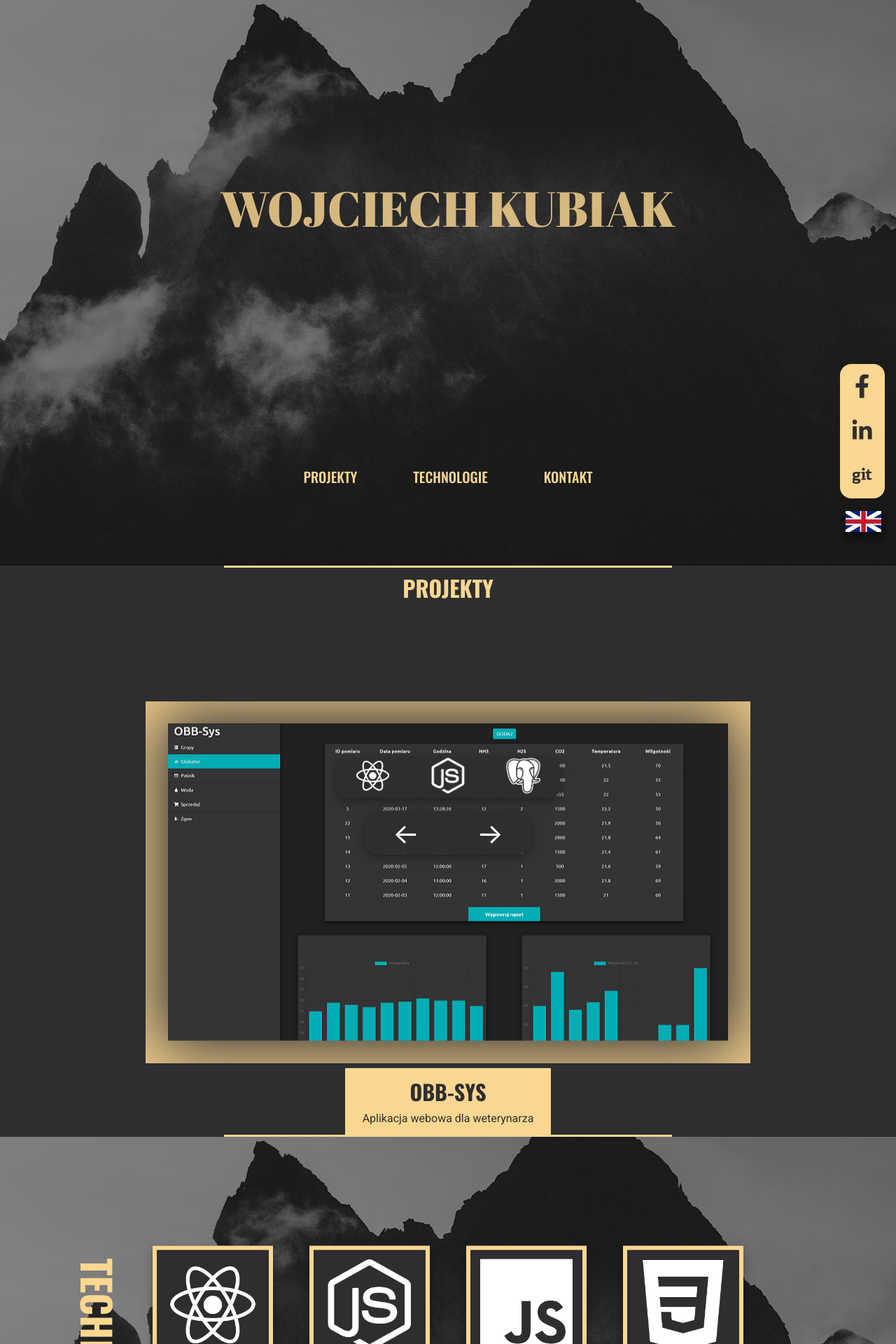
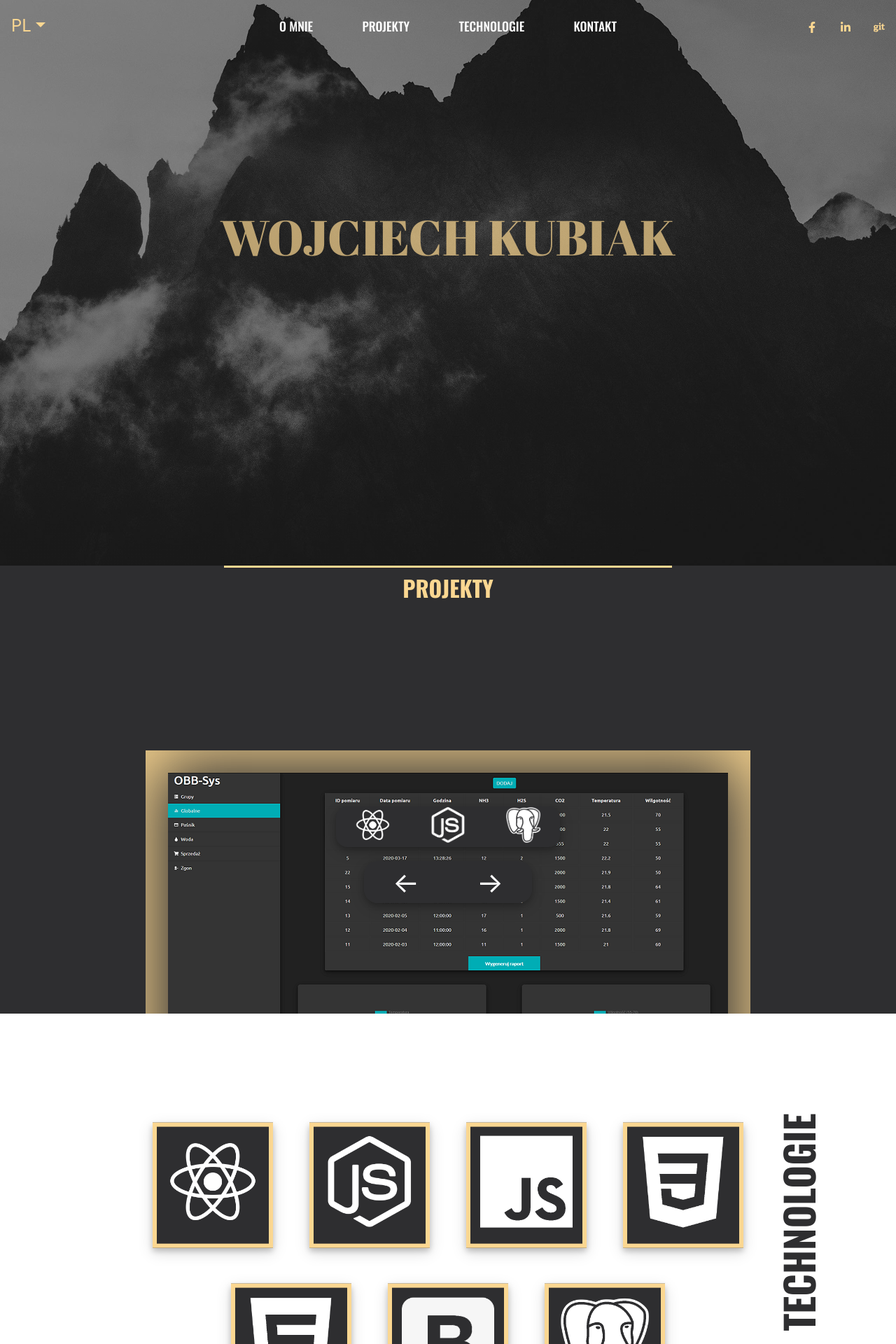
Before and after one commit to wojciechkubiak/my-site, a React (Create React App) app: page / in a window 1280 px wide. Shown: the top 1920 px of the page at 70% size. Built offline with nearby package versions, Linux system fonts and the light colour scheme.

Commit message:
New language swap flow, components resize

```diff
--- a/src/App.js
+++ b/src/App.js
@@ -1,16 +1,11 @@
-import React, { useState } from "react";
+import React, { useEffect, useState } from "react";
 import { withTranslation } from "react-i18next";
 import Contact from "./components/Contact/Contact";
 import Header from "./components/Header/Header";
 import Projects from "./components/Projects/Projects";
 import Skills from "./components/Skills/Skills";
 import LandingPage from "./components/LandingPage/LandingPage";
-import SocialMedia from "./components/SocialMedia/SocialMedia";
 import Footer from "./components/Footer/Footer";
-import { AiOutlineArrowUp } from "react-icons/ai";
-import { Button } from "react-bootstrap";
-import UKFlag from "./../src/img/uk-flag.webp";
-import PLFlag from "./../src/img/pl-flag.webp";
 import "bootstrap/dist/css/bootstrap.min.css";
 import "./App.css";
 
@@ -19,13 +14,11 @@ const App = (
   {
     initMode = false,
     initLanguage = false,
-    initImg = UKFlag,
     initArrow = false
   }
 ) => {
   const [mode, setMode] = useState(initMode);
   const [language, setLanguage] = useState(initLanguage);
-  const [img, setImg] = useState(initImg);
   const [arrow, setArrow] = useState(initArrow);
   const [scroll, setScroll] = useState(0);
   const [showHeader, setShowHeader] = useState(false);
@@ -35,17 +28,18 @@ const App = (
   const headerOff = () => setMode(false);
   const showHeaderHandler = () => setShowHeader(true);
 
-  const languageHandler = () => {
-    setLanguage(!language);
+  const [lang, setLang] = useState("pl");
 
-    language
-      ? (document.documentElement.lang = "pl")
-      : (document.documentElement.lang = "en");
+  useEffect(() => {
+    document.documentElement.lang = lang;
+    i18n.changeLanguage(lang);
+    console.log(lang)
+  }, [lang])
 
-    language ? i18n.changeLanguage("pl") : i18n.changeLanguage("en");
 
-    return img === UKFlag ? setImg(PLFlag) : setImg(UKFlag);
-  };
+  const langHandler = language => {
+    setLang(language);
+  }
 
   const arrowHandler = (value = false) => {
     setArrow(value);
@@ -82,6 +76,8 @@ const App = (
         headerOff={headerOff}
         arrowHandler={arrowHandler}
         scrollPos={scroll}
+        lang={lang}
+        languageHandler={langHandler}
         t={t}
         show={showHeader}
       />
@@ -89,23 +85,7 @@ const App = (
       <Projects t={t} />
       <Skills t={t} />
       <Contact t={t} />
-      <SocialMedia />
       <Footer t={t} />
-      <button
-        className="button--lang"
-        style={{ backgroundImage: `url(${img})`, boxShadow: "0 6px 12px 0 rgba(0, 0, 0, 0.5), 0 9px 30px 0 rgba(0, 0, 0, 0.3)" }}
-        onClick={languageHandler}
-      ></button>
-      {(arrow || scroll > 5) && typeof window.orientation === "undefined" && (
-        <Button
-          href="#landing"
-          className="global--arrow"
-          variant="dark"
-          onClick={() => arrowHandler(false)}
-        >
-          <AiOutlineArrowUp/>
-        </Button>
-      )}
     </div>
   );
 };
--- a/src/components/Contact/Contact.css
+++ b/src/components/Contact/Contact.css
@@ -1,6 +1,6 @@
 #contact {
   position: relative;
-  height: 100vh;
+  height: 70vh;
   background-color: #2e2e30;
 }
 
@@ -85,6 +85,10 @@
 }
 
 @media only screen and (max-width: 700px) {
+
+  #contact {
+    height: 101vh
+  }
   #contact > h1 {
     font-size: 2em;
     text-align: center;
--- a/src/components/Header/Header.css
+++ b/src/components/Header/Header.css
@@ -7,18 +7,40 @@ header {
   outline: 0;
   padding-right: 2em !important;
   padding-left: 2em !important;
-  font-size: 2.5vh !important;
+  font-size: 2.2vh !important;
   font-family: 'Oswald', sans-serif;
   font-weight: 500;
   text-transform: uppercase;
 }
 
+.dropdown-menu {
+  background-color: #2e2e30 !important;
+  border: none !important;
+  font-family: 'Oswald', sans-serif;
+  font-weight: 300;
+}
+
+.dropdown-menu > a {
+  color: #fbd791 !important;
+}
+
+.dropdown-divider {
+  color: #2e2e30 !important
+}
+
+.dropdown-item:hover {
+  background-color: #2e2e30 !important;
+}
+
+.dropdown-menu > a:hover {
+  text-decoration: 1px solid #fbd791 underline;
+}
 .text--gold {
-  color: #2e2e30 !important;
+  color: #fbd791 !important;
 }
 
 .text--gray {
-  color: #fbd791 !important;
+  color: #ffffff !important;
 }
 
 .header--link:hover {
@@ -30,20 +52,12 @@ header {
 }
 
 .header--top {
-  position: fixed;
-  width: 50%;
-  -webkit-transform: translate((50%, -2em));
-  transform: translate(50%, -2em);
-  background-color: transparent;
+  background-color: #2e2e3000;
   transition: 1s;
 }
 
 .header--out {
-  position: fixed;
-  background-color: #fbd791;
-  width: 50%;
-  -webkit-transform: translate((50%, 0%));
-  transform: translate(50%, 0%);
+  background-color: #2e2e30;
   transition: 1s;
 }
 
@@ -63,31 +77,33 @@ header > .shadow {
   text-decoration: underline !important;
 }
 
+.nav-item > a {
+  color: #fbd791
+}
+
+.nav-item > a:hover {
+  color: #fbd791
+}
+.socials {
+  position: absolute;
+}
+
 @media screen and (max-width: 1200px) {
   .header--link {
     font-size: 2.2vh!important;
     text-align: center;
   }
 
-  .header--top {
-    background-color: #fbd791;
-    border-radius: 1em;
-    -webkit-transform: translate((50%, 20%));
-    transform: translate(50%, 20%);
+  .header--top, .header--out {
+    background-color: #2e2e30;
   }
 
-  .header--out {
-    background-color: #fbd791;
-    border-radius: 1em;
-    -webkit-transform: translate((50%, 20%));
-    transform: translate(50%, 20%);
+  .text--gold, .text--gray {
+    color: #fbd791 !important;
   }
 
-  .text--gold {
-    color: #2e2e30 !important;
+  .socials {
+    position: relative;
   }
 
-  .text--gray {
-    color: #2e2e30 !important;
-  }
 }
--- a/src/components/Header/Header.js
+++ b/src/components/Header/Header.js
@@ -1,12 +1,17 @@
-import React, { useRef, useEffect } from "react";
-import { Navbar, Nav } from "react-bootstrap";
-import gsap from "gsap"
+import React, { useRef, useEffect, useState } from "react";
+import { Navbar, Nav, NavDropdown } from "react-bootstrap";
+import gsap from "gsap";
 import "./Header.css";
+import SocialMedia from "./../../components/SocialMedia/SocialMedia";
 
 const Header = props => {
   let headerRef = useRef(null);
+  const [languageDrop, setLanguageDrop] = useState(props.lang);
 
-  let mode = ["shadow p-3 mb-5", props.headerMode ? "header--out" : "header--top"];
+  let mode = [
+    "shadow p-3 mb-5",
+    props.headerMode ? "header--out" : "header--top"
+  ];
 
   let textColor = [
     "header--link",
@@ -18,24 +23,31 @@ const Header = props => {
     props.arrowHandler(true);
   };
 
+  const headerHandler = () => {
+    props.headerOff();
+  }
+
   useEffect(() => {
-    if(props.show) {
+    if (props.show) {
       gsap.to(headerRef, {
-        duration: .5,
+        duration: 0.5,
         opacity: 1,
         visibility: "visible"
       });
     }
-  }, [props.show])
+  }, [props.show]);
 
   return (
-    <header >
+    <header>
       <Navbar
         className={mode.join(" ")}
         collapseOnSelect
         expand="xl"
-        fixed="bottom"
-        style={{visibility: "hidden", opacity: "0"}} ref={e => {headerRef = e}}
+        fixed="top"
+        style={{ visibility: "hidden", opacity: "0" }}
+        ref={e => {
+          headerRef = e;
+        }}
       >
         <Navbar.Toggle aria-controls="responsive-navbar-nav" />
         <Navbar.Collapse
@@ -43,16 +55,13 @@ const Header = props => {
           className="justify-content-center header--container"
         >
           <Nav>
-            {typeof window.orientation !== "undefined" && (
             <Nav.Link
               href="#landing"
               className={textColor.join(" ")}
-                onClick={handler}
+              onClick={headerHandler}
             >
               {props.t("header.about", { framework: "react-i18next" })}
             </Nav.Link>
-            )}
-
             <Nav.Link
               href="#projects"
               className={textColor.join(" ")}
@@ -76,6 +85,14 @@ const Header = props => {
               {props.t("header.contact", { framework: "react-i18next" })}
             </Nav.Link>
           </Nav>
+          <NavDropdown title={props.lang.toUpperCase()} id="collasible-nav-dropdown dropdown-menu-align-right" style={{position: "absolute", left: "0"}}>
+            <NavDropdown.Item value="pl" onClick={() => props.languageHandler("pl")} href="#pl">POLSKI</NavDropdown.Item>
+            <NavDropdown.Divider />
+            <NavDropdown.Item value="en" onClick={() => props.languageHandler("en")} href="#eng">ENGLISH</NavDropdown.Item>
+          </NavDropdown>
+        </Navbar.Collapse>
+        <Navbar.Collapse className="justify-content-end socials" style={{position: "absolute", right: "0"}}>
+          <SocialMedia/>
         </Navbar.Collapse>
       </Navbar>
     </header>
--- a/src/components/LandingPage/LandingPage.css
+++ b/src/components/LandingPage/LandingPage.css
@@ -14,7 +14,7 @@
 .home--container {
   position: absolute;
   left: 50%;
-  top: 55%;
+  top: 60%;
   width: 70%;
   transform: translate(-50%, -50%);
   text-align: center;
@@ -69,7 +69,7 @@
 @media only screen and (max-width: 700px) {
   .home--container {
     left: 50%;
-    top: 45%;
+    top: 60%;
     transform: translate(-50%, -50%);
     width: 80vw;
     height: 22em;
--- a/src/components/Projects/Projects.css
+++ b/src/components/Projects/Projects.css
@@ -1,6 +1,6 @@
 #projects {
   position: relative;
-  height: 102vh;
+  height: 80vh;
   background-color: #2e2e30;
 }
 
@@ -322,6 +322,10 @@
 }
 
 @media only screen and (max-width: 700px) {
+  #projects {
+    height: 101vh
+  }
+
   .projects--container-img {
     position: relative;
     top: 8vh;
--- a/src/components/Projects/Projects.js
+++ b/src/components/Projects/Projects.js
@@ -1,16 +1,8 @@
-import React, { useState, useRef } from "react";
-import { InView } from "react-intersection-observer";
-import gsap from "gsap";
+import React, { useState} from "react";
 import "./Projects.css";
 
 const Projects = props => {
-  let technologies = useRef(null);
-  let screenshots = useRef(null);
-  let subinfoHeader = useRef(null);
-  let subinfoParagraph = useRef(null);
-  let subinfoContainer = useRef(null);
   const [img, setImg] = useState(1);
-  const [animated, setAnimated] = useState(false);
 
   const data = [
     [
@@ -34,38 +26,6 @@ const Projects = props => {
     ["white_empty_react.webp", "white_empty_nodejs.webp", "white_empty_psql.webp"]
   ];
 
-  const t1 = gsap.timeline();
-
-  const anim = () => {
-    gsap.fromTo(
-      screenshots,
-      { opacity: 0},
-      { duration: 2, opacity: 1, ease: "slow (0.7, 0.7, false)", visibility: "visible"}
-    );
-    t1.fromTo(
-      technologies,
-      { opacity: 0},
-      { delay: 1, duration: 1, opacity: 1, visibility: "visible", ease: "slow (0.7, 0.7, false)", onComplete: function() {
-        setAnimated(true);
-      }}
-    );
-    t1.to(subinfoContainer, {
-      duration: 1,
-      opacity: 1,
-      visibility: "visible"
-    });
-    t1.to(subinfoHeader, {
-      duration: 1,
-      opacity: 1,
-      visibility: "visible"
-    });
-    t1.to(subinfoParagraph, {
-      duration: 1,
-      opacity: 1,
-      visibility: "visible"
-    });
-  }
-
   const swapImage = event => {
     if (img === 3 && event.target.value === "forward") {
       setImg(1);
@@ -76,34 +36,24 @@ const Projects = props => {
     }
   };
 
-  //TODO: on mouse over image show layer with link to the site and repo of project
+
   return (
-    <InView
-      as="div"
-      data-testid="Projects"
-      id="projects"
-      onChange={(inView, entry) => {
-        if(inView && !animated) {
-          console.log(inView, !animated)
-          anim();
-        }
-      }}
-    >
+    <div id="projects">
       <h1>{props.t("projects.header", { framework: "react-i18next" })}</h1>
       <div className="projects--container" data-testid="Projects">
-        <figure className="projects--container-img-container" style={{visibility: "hidden"}} ref={e => {screenshots = e}}>
-          <figure className="projects--container-img" style={{position: "relative"}}>
+        <figure className="projects--container-img-container">
+          <figure className="projects--container-img">
           <img
             src={require(`./../../img/${img}.webp`)}
             alt="Project-icon"
           />
-          <figcaption className="projects--subinfo" style={{visibility: "hidden"}} ref={e => {subinfoContainer = e}}>
-            <h3 ref={e => {subinfoHeader = e}}>{data[img - 1][0]}</h3>
-            <p ref={e => {subinfoParagraph = e}}>{data[img - 1][1]}</p>
+          <figcaption className="projects--subinfo">
+            <h3>{data[img - 1][0]}</h3>
+            <p>{data[img - 1][1]}</p>
           </figcaption>
         </figure>
     </figure>
-        <div className="projects--technologies-container" style={{visibility: "hidden"}} ref={e => {technologies = e}}>
+        <div className="projects--technologies-container">
           <div className="projects--technologies-container-alt">
             <span className="projects--span">
               <img
@@ -147,7 +97,7 @@ const Projects = props => {
           </div>
         </div>
       </div>
-    </InView>
+    </div>
   );
 };
 
--- a/src/components/Skills/Skills.css
+++ b/src/components/Skills/Skills.css
@@ -1,13 +1,7 @@
 #skills {
   position: relative;
-  height: 101vh;
-  background-image: linear-gradient(
-    rgba(0, 0, 0, 0.4),
-    rgba(0, 0, 0, 0.4)
-  ), url("./../../img/bg.webp");
-  background-repeat: no-repeat;
-  background-attachment: fixed;
-  background-position: center;
+  height: 80vh;
+  background-color: #ffffff;
 }
 
 #skills > h1 {
@@ -17,9 +11,10 @@
   font-family: 'Oswald', sans-serif;
   font-weight: 700;
   font-size: 7vh;
-  color: #fbd791;
+  color: #2e2e30;
   top: 35vh;
-  transform: rotate(90deg);
+  right: 0em;
+  transform: rotate(270deg);
   z-index: 5;
   text-transform: uppercase;
 }
--- a/src/components/SocialMedia/SocialMedia.js
+++ b/src/components/SocialMedia/SocialMedia.js
@@ -9,23 +9,23 @@ const SocialMedia = ({ initIconState = false }) => {
   const gitAdress = "https://www.github.com/wojciechkubiak";
 
   return (
-    <div className="SocialMedia">
+    <>
         <a href={facebookAdress}>
-          <button className="FacebookBtn">
-            <FaFacebookF className="FacebookIcon" />
+          <button style={{backgroundColor: "transparent", border: "none", width: "3em", height: "3em"}}>
+            <FaFacebookF style={{color: "#fbd791"}}/>
           </button>
         </a>
         <a href={linkedinAdress}>
-          <button className="LinkedInBtn">
-            <FaLinkedinIn className="LinkedInIcon" />
+          <button style={{backgroundColor: "transparent", border: "none", width: "3em", height: "3em"}}>
+            <FaLinkedinIn style={{color: "#fbd791"}}/>
           </button>
         </a>
         <a href={gitAdress}>
-        <button className="GitBtn">
-          <FaGit className="GitIcon" />
+        <button style={{backgroundColor: "transparent", border: "none", width: "3em", height: "3em"}}>
+          <FaGit style={{color: "#fbd791"}}/>
         </button>
       </a>
-    </div>
+    </>
   );
 };
 
```
Also changed, not shown: src/img/comp_bg.webp (added). Lines whose indentation alone changed are shown as unchanged.
